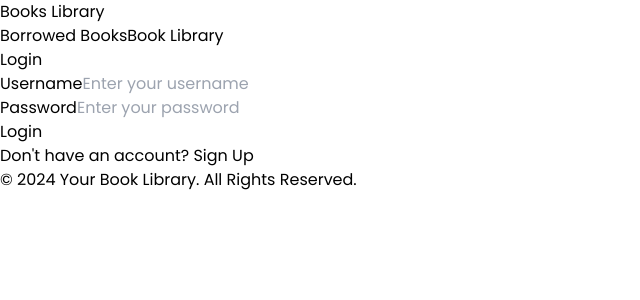
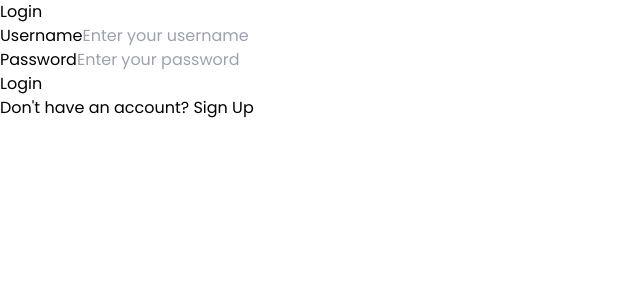
Before and after one commit to elishabhatti/Rhombix-Technology-Thrid-Task, a React (Vite) app: page / in a window 1280 px wide. Shown: the top 300 px of the page, without its empty margins (0-640 px from the left). Built offline with nearby package versions, Linux system fonts and the light colour scheme.

Commit message:
added more styling

```diff
--- a/src/App.jsx
+++ b/src/App.jsx
@@ -11,11 +11,11 @@ export default function App() {
 
   return (
     <div>
-      <Navbar />
       {/* Conditionally render based on login state */}
       {login ? (
         // If logged in, show the main app content
         <>
+        <Navbar />
           <Routes>
             {/* Route for BorrowedBook */}
             <Route path="/borrowed" element={<BorrowedBook />} />
@@ -29,7 +29,6 @@ export default function App() {
           <Form onLogin={() => setLogin(true)} />
         </div>
       )}
-      <Footer />
     </div>
   );
 }
--- a/src/Components/BookLibrary.jsx
+++ b/src/Components/BookLibrary.jsx
@@ -1,7 +1,8 @@
-import { useContext, useState } from 'react';
+import { useContext } from 'react';
 import { BookContext } from '../Context/BookContext';
 import { Link } from 'react-router-dom';
 import SearchBox from './SearchBox';
+import Footer from './Footer';
 
 function BookLibrary() {
   const {topSectionRef, selectedBook, handleBookBorrow,search,filteredBooks,handleBookSelection, setSearch } = useContext(BookContext);
@@ -82,6 +83,7 @@ function BookLibrary() {
         )}
       </div>
         <p className='w-full text-center py-3'>More Books are Coming Soon.</p>
+        <Footer />
     </div>
   );
 }
--- a/src/Components/BorrowedBook.jsx
+++ b/src/Components/BorrowedBook.jsx
@@ -1,12 +1,13 @@
 import React, { useContext } from 'react';
 import { BookContext } from '../Context/BookContext';
+import Footer from './Footer';
 
 function BorrowedBook() {
   const { borrowed ,handleRemoveBook } = useContext(BookContext);
 
 
   return (
-    <div>
+    <div className='pt-5'>
       <h1 className="text-3xl font-bold mb-4 px-7 text-center">Borrowed Books</h1>
       <div className="flex justify-center items-center  flex-wrap">
         {borrowed.length === 0 ? (
@@ -32,6 +33,7 @@ function BorrowedBook() {
           ))
         )}
       </div>
+      <Footer />
     </div>
   );
 }
--- a/src/Components/Footer.jsx
+++ b/src/Components/Footer.jsx
@@ -1,9 +1,50 @@
-import React from 'react'
+import React from 'react';
 
 function Footer() {
   return (
-    <div className='text-center p-3'>© 2024 Your Book Library. All Rights Reserved.</div>
-  )
+    <footer className="bg-gray-900 text-white py-8">
+      <div className="container mx-auto px-4">
+        {/* Footer Content */}
+        <div className="flex flex-col md:flex-row justify-between items-center">
+          {/* Brand */}
+          <div className="text-lg font-bold mb-4 md:mb-0">
+            Your Book Library
+          </div>
+
+          {/* Navigation Links */}
+          <div className="flex space-x-6">
+            <a href="#home" className="hover:text-gray-400">Home</a>
+            <a href="#about" className="hover:text-gray-400">About Us</a>
+            <a href="#books" className="hover:text-gray-400">Books</a>
+            <a href="#contact" className="hover:text-gray-400">Contact</a>
+          </div>
+        </div>
+
+        <div className="border-t border-gray-700 my-4"></div>
+
+        {/* Social Media Links */}
+        <div className="flex justify-center space-x-6">
+          <a href="https://facebook.com" target="_blank" rel="noopener noreferrer" className="hover:text-gray-400">
+            <i className="fab fa-facebook-f"></i>
+          </a>
+          <a href="https://twitter.com" target="_blank" rel="noopener noreferrer" className="hover:text-gray-400">
+            <i className="fab fa-twitter"></i>
+          </a>
+          <a href="https://instagram.com" target="_blank" rel="noopener noreferrer" className="hover:text-gray-400">
+            <i className="fab fa-instagram"></i>
+          </a>
+          <a href="https://linkedin.com" target="_blank" rel="noopener noreferrer" className="hover:text-gray-400">
+            <i className="fab fa-linkedin-in"></i>
+          </a>
+        </div>
+
+        {/* Copyright */}
+        <div className="text-center text-sm text-gray-500 mt-4">
+          © 2024 Your Book Library. All Rights Reserved.
+        </div>
+      </div>
+    </footer>
+  );
 }
 
-export default Footer
+export default Footer;
--- a/src/Components/Form.jsx
+++ b/src/Components/Form.jsx
@@ -34,14 +34,15 @@ export default function Form({ onLogin }) {
           value={username}
           onChange={(e) => setUsername(e.target.value)}
           placeholder="Enter your username"
-        />
+          className='w-full p-2 rounded-md'
+          />
       </div>
 
       <div className="mb-6">
         <label
           className="block text-gray-700 text-sm font-medium mb-2"
           htmlFor="password"
-        >
+          >
           Password
         </label>
         <input
@@ -49,6 +50,7 @@ export default function Form({ onLogin }) {
           type="password"
           value={password}
           onChange={(e) => setPassword(e.target.value)}
+          className='w-full p-2 rounded-md'
           placeholder="Enter your password"
         />
       </div>
--- a/src/Components/Navbar.jsx
+++ b/src/Components/Navbar.jsx
@@ -1,19 +1,15 @@
 import React from "react";
 import { Link } from "react-router-dom";
-import SearchBox from "./SearchBox";
 
 function Navbar() {
-
-
   return (
-    <div className="bg-[#1F1E24] text-white p-4 flex justify-between items-center">
-      <h1 className="text-2xl">Books Library</h1>
-      {/* <SearchBox search={search} setSearch={setSearch} />  */}
+    <div className="bg-gray-900 text-white px-5 py-3 flex justify-between items-center">
+      <h1 className="text-2xl uppercase ">Books Library</h1>
       <nav>
-        <Link to="/borrowed" className="hover:underline m-2 ">
+        <Link to="/borrowed" className="m-2 ">
           Borrowed Books
         </Link>
-        <Link to="/" className="hover:underline m-2 ">
+        <Link to="/">
           Book Library
         </Link>
       </nav>
--- a/src/Components/SearchBox.jsx
+++ b/src/Components/SearchBox.jsx
@@ -2,13 +2,13 @@ import React from 'react';
 
 export default function SearchBox({ search, setSearch }) {
   return (
-    <div>
+    <div className='bg-gray-900 px-5 '>
       <input
         type="text"
         placeholder="Search Book"
         value={search}
         onChange={(e) => setSearch(e.target.value)}
-        className="p-2 border border-gray-300 rounded-md w-full mb-4"
+        className="px-3 py-2 text-white rounded-md outline-none border border-gray-900 bg-gray-800  w-full mb-4 "
       />
     </div>
   );
```
Also changed, not shown: public/logo.webp (added).
